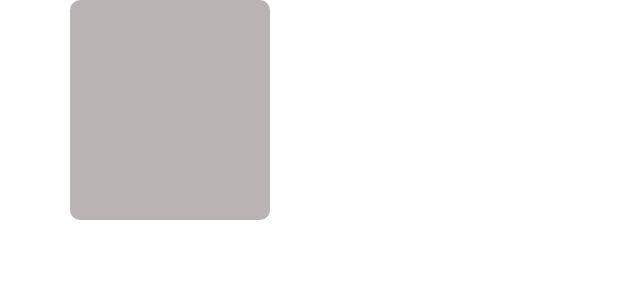
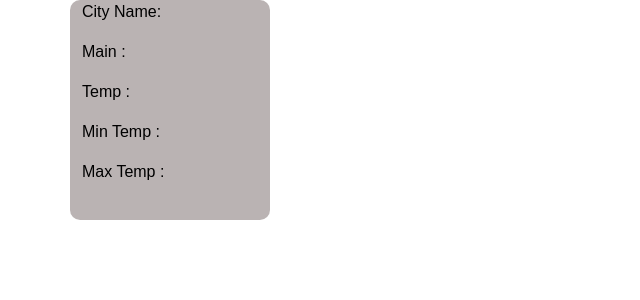
Before and after one commit to subakrishnan25/siam, an Angular app: page / in a window 1280 px wide. Shown: the top 300 px of the page, without its empty margins (0-640 px from the left). Built offline with nearby package versions, Linux system fonts and the light colour scheme.

Commit message:
2 files modified

```diff
--- a/src/app/app.component.html
+++ b/src/app/app.component.html
@@ -14,8 +14,13 @@
       >
         Show Weather
       </button>
-      <p>{{getData.name}}</p>
+      <div *ngIf="!showTextBox">
+        <p>City Name: {{ getData.name }}</p>
+        <p>Main : {{ getData.main }}</p>
+        <p>Temp : {{ getData.temp }}</p>
+        <p>Min Temp : {{ getData.mintemp }}</p>
+        <p>Max Temp : {{ getData.maxtemp }}</p>
+      </div>
     </div>
-
   </div>
 </div>
--- a/src/app/app.component.ts
+++ b/src/app/app.component.ts
@@ -6,7 +6,7 @@ import { Component, VERSION } from '@angular/core';
   styleUrls: ['./app.component.css'],
 })
 export class AppComponent {
-  getData: any={name:''};
+  getData: any = { name: '', main: '', temp: '', mintemp: '', maxtemp: '' };
   constructor() {}
 
   ngOnInit() {}
@@ -31,6 +31,11 @@ export class AppComponent {
 
   setgetData(data) {
     this.getData = data;
-    console.log(this.getData.name);
+    console.log(data.main.temp);
+    this.getData.main = data.weather[0].main;
+    this.getData.temp = data.main.temp;
+    this.getData.mintemp = data.main.temp_min;
+    this.getData.maxtemp = data.main.temp_max;
+    this.showTextBox = false;
   }
 }
```
